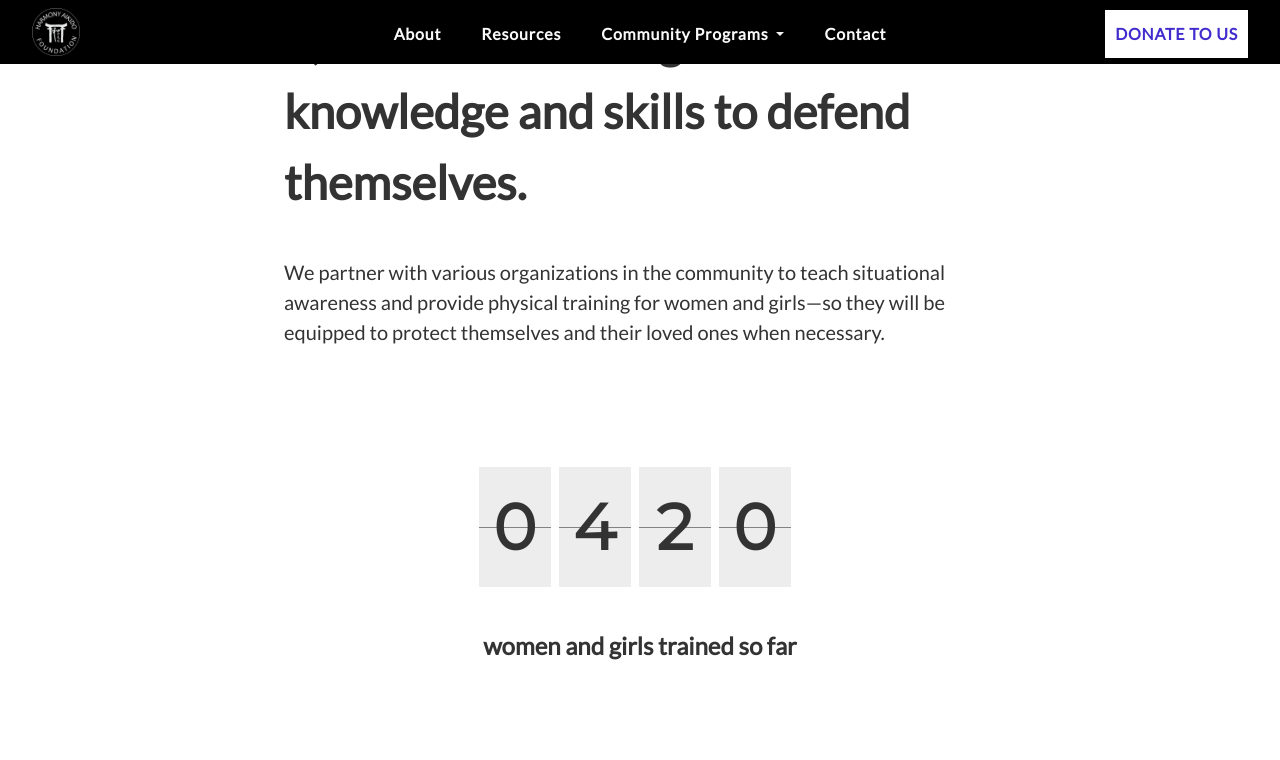
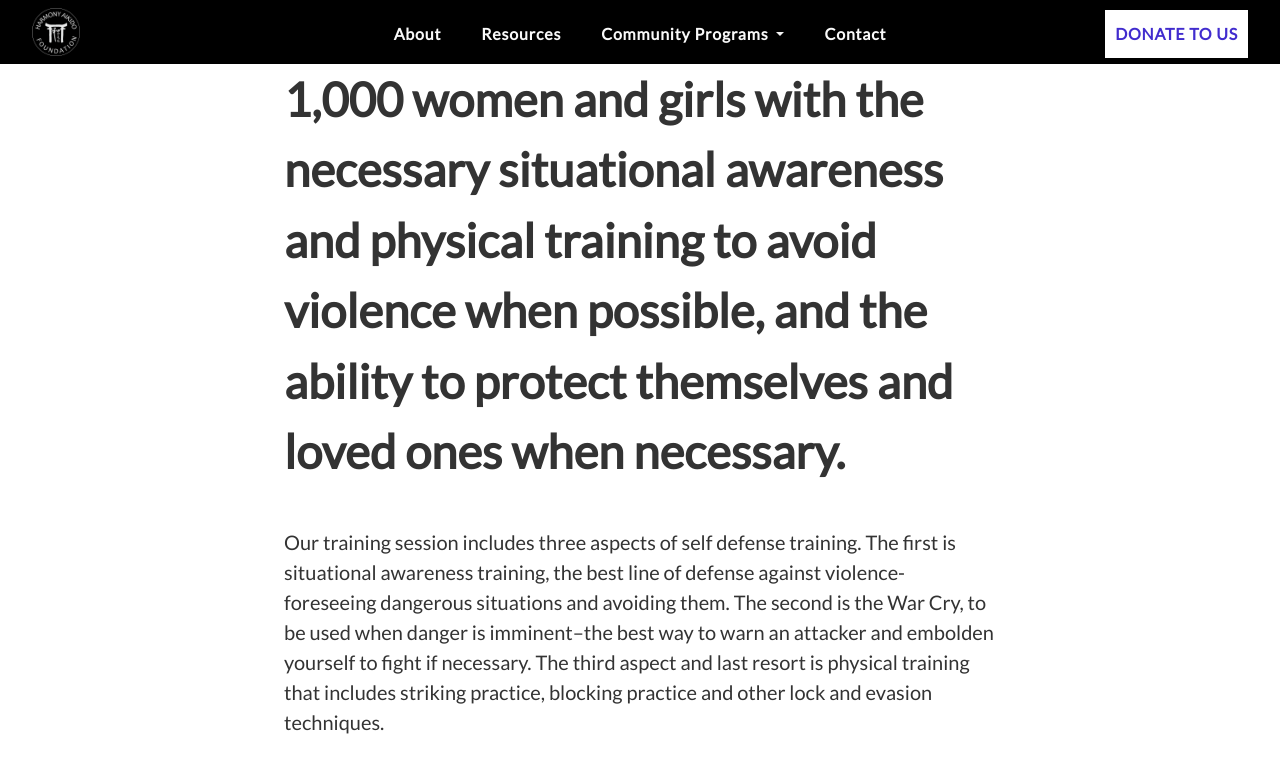
Before and after one commit to hafusaorg/hafusaorg.github.io, a Jekyll site: the page built from you-are-powerful.md, in a window 1280 px wide and 1400 px high, scrolled down 961 px. Shown: the top 760 px of the window. Built offline with Jekyll 4.4.1, drawn with Linux system fonts in a browser that asks for light colours; some of the changed text lies outside the part shown; grey boxes are pictures that could not be loaded.

Commit message:
Updates to text and counts for You Are Powerful

```diff
--- a/you-are-powerful.md
+++ b/you-are-powerful.md
@@ -76,26 +76,27 @@ OUR CAMPAIGN
 
 # You Are Powerful
 
-We are proud to stand with women as they defend themselves against acts of violence.
+We are proud to stand with women as they defend themselves against acts of violence. Our campaign mission is to provide all-inclusive self-defense training to one thousand women and girls.
 </section>
 
-# We are on a mission to equip 1,000 women and girls with the knowledge and skills to defend themselves.
+OUR CAMPAIGN
+{: .figcaption}
 
-We partner with various organizations in the community to teach situational awareness and provide physical training for women and girls—so they will be equipped to protect themselves and their loved ones when necessary.
+# We are on a mission to equip 1,000 women and girls with the necessary situational awareness and physical training to avoid violence when possible, and the ability to protect themselves and loved ones when necessary.
+
+Our training session includes three aspects of self defense training. The first is situational awareness training, the best line of defense against violence- foreseeing dangerous situations and avoiding them. The second is the War Cry, to be used when danger is imminent–the best way to warn an attacker and embolden yourself to fight if necessary. The third aspect and last resort is physical training that includes striking practice, blocking practice and other lock and evasion techniques.
 
 <section class="counter">
 * 0
 * 4
-* 2
-* 0
+* 8
+* 9
 
 ## women and girls trained so far
 </section>
 
 > <iframe width="560" height="315" src="https://www.youtube-nocookie.com/embed/9EdwEYLN_XU?controls=0" frameborder="0" allowfullscreen></iframe>
 {: .video}
-
-Our training session includes three aspects of self defense training. The first is situational awareness training—the best line of defense against violence is foreseeing dangerous situations and avoiding them. The second is the War Cry, to be used when danger is imminent- the best way to warn an attacker and embolden yourself to fight if necessary. The third aspect and last resort is physical training that includes striking practice, blocking practice and other escape and evasion techniques.
 
 ## Want to partner with us to provide self-defense training for your community?
 {: .center}
```
